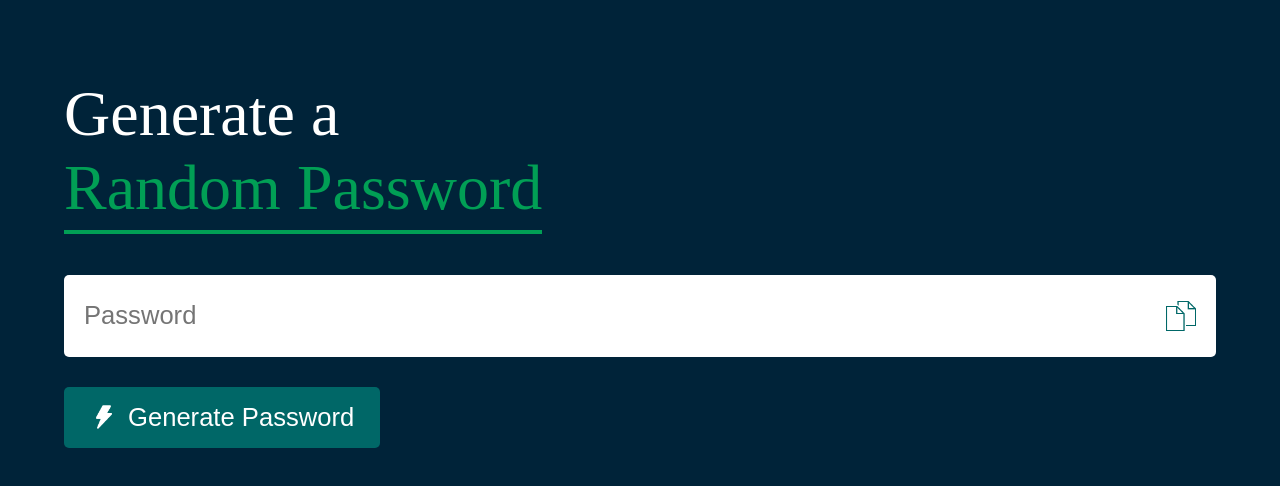
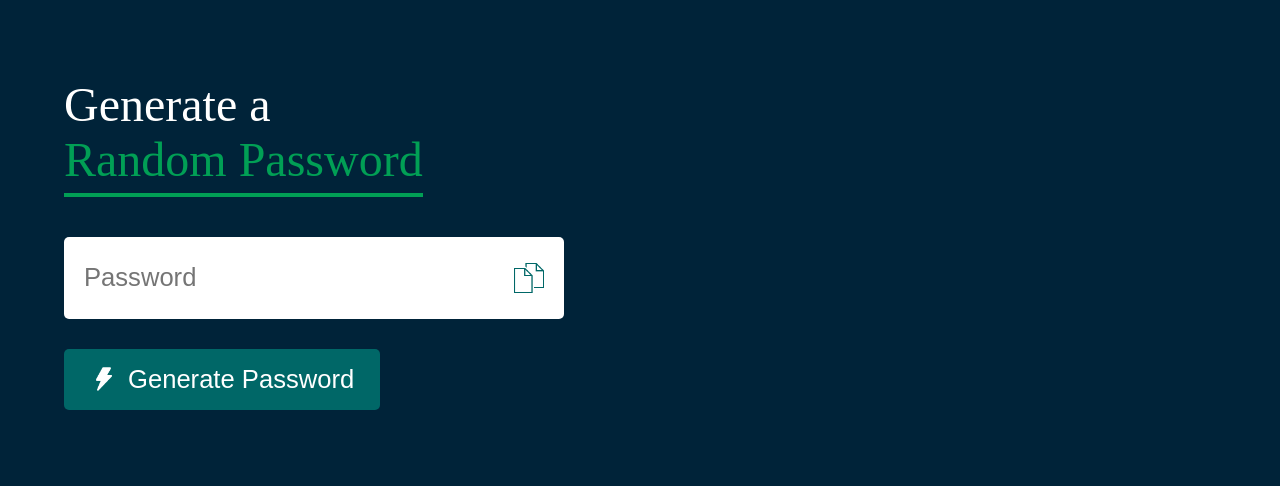
Before and after one commit to smcoderr/password-generator, a plain HTML site: page index.html in a window 1280 px wide. Drawn offline with Linux system fonts and the light colour scheme.

Commit message:
style changed

```diff
--- a/style.css
+++ b/style.css
@@ -13,6 +13,7 @@ body {
 }
 .display {
   width: 100%;
+  max-width: 500px;
   margin-top: 50px;
   margin-bottom: 30px;
   background: #fff;
@@ -25,7 +26,7 @@ body {
 }
 .container h1 {
   font-weight: 500;
-  font-size: clamp(1rem, 7vw, 4rem);
+  font-size: clamp(1rem, 7vw, 3rem);
 }
 .container span {
   color: #019f55;
@@ -39,7 +40,7 @@ body {
 .display input {
   border: 0;
   outline: 0;
-  font-size: clamp(0.9rem, 5vw, 1.6rem);
+  font-size: clamp(0.7rem, 3vw, 1.6rem);
   width: 100%;
 }
 .container button img {
@@ -51,7 +52,7 @@ body {
   outline: 0;
   background: #006767;
   color: #fff;
-  font-size: clamp(0.9rem, 5vw, 1.6rem);
+  font-size: clamp(0.7rem, 3vw, 1.6rem);
   font-weight: 300;
   display: flex;
   align-items: center;
```
